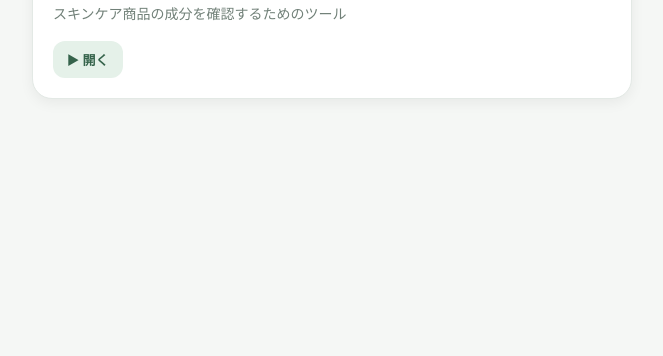
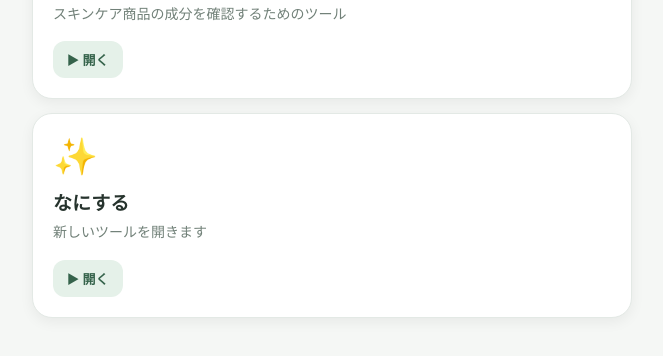
Before and after one commit to misonikomi-udon/my-tools, a plain HTML site: page index.html in a window 1280 px wide. Shown: the part 228-584 px from the top of the page, without its empty margins (308-971 px from the left). Drawn offline with Linux system fonts and the light colour scheme.

Commit message:
Update index.html

```diff
--- a/index.html
+++ b/index.html
@@ -92,7 +92,14 @@ h1 {
     </div>
     <div class="open">▶ 開く</div>
   </a>
-
+<a class="card" href="次なにする会議.html">
+  <div class="icon">✨</div>
+  <div class="card-title">なにする</div>
+  <div class="card-description">
+    新しいツールを開きます
+  </div>
+  <div class="open">▶ 開く</div>
+</a>
 </div>
 
 </body>
```
